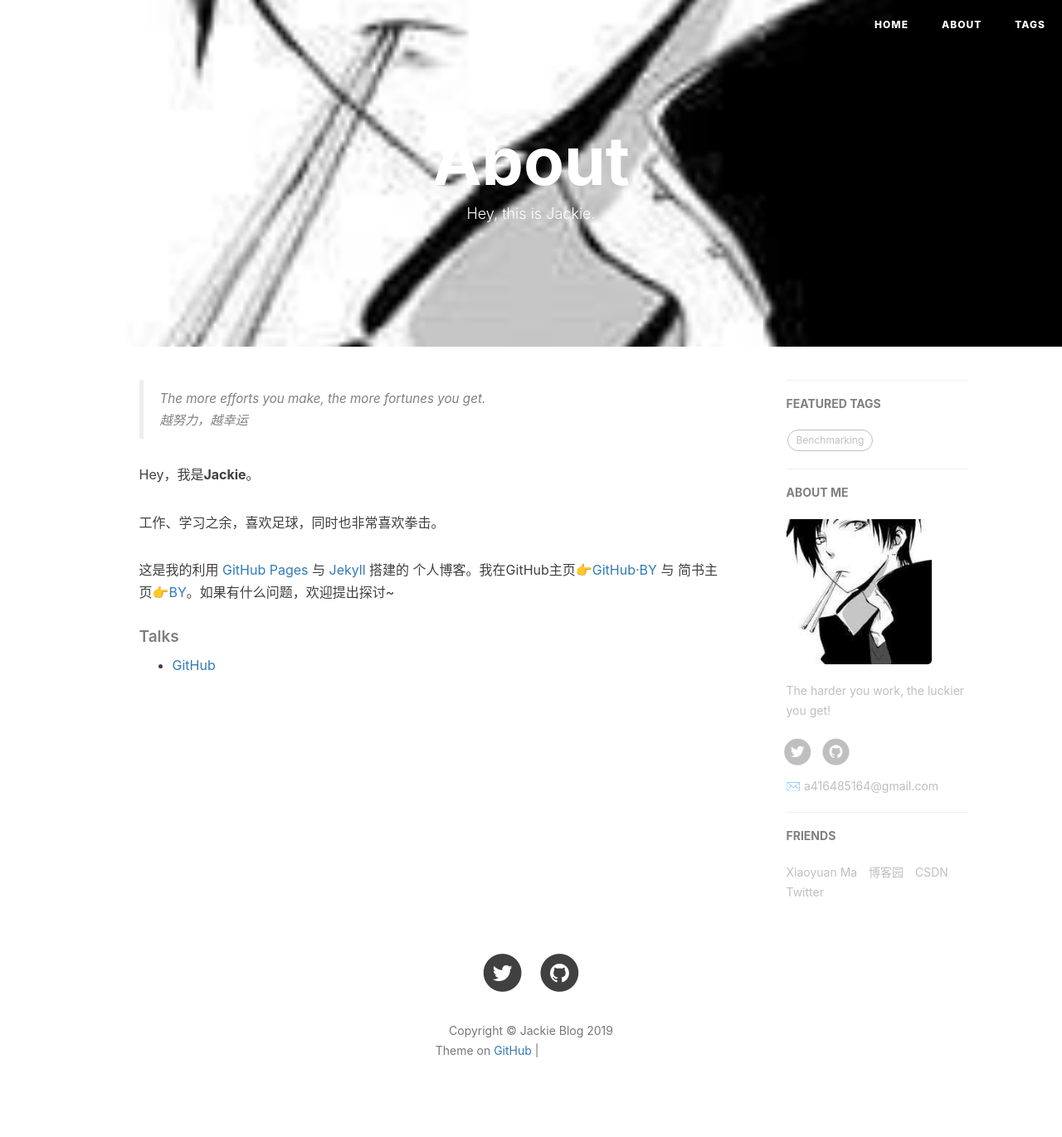
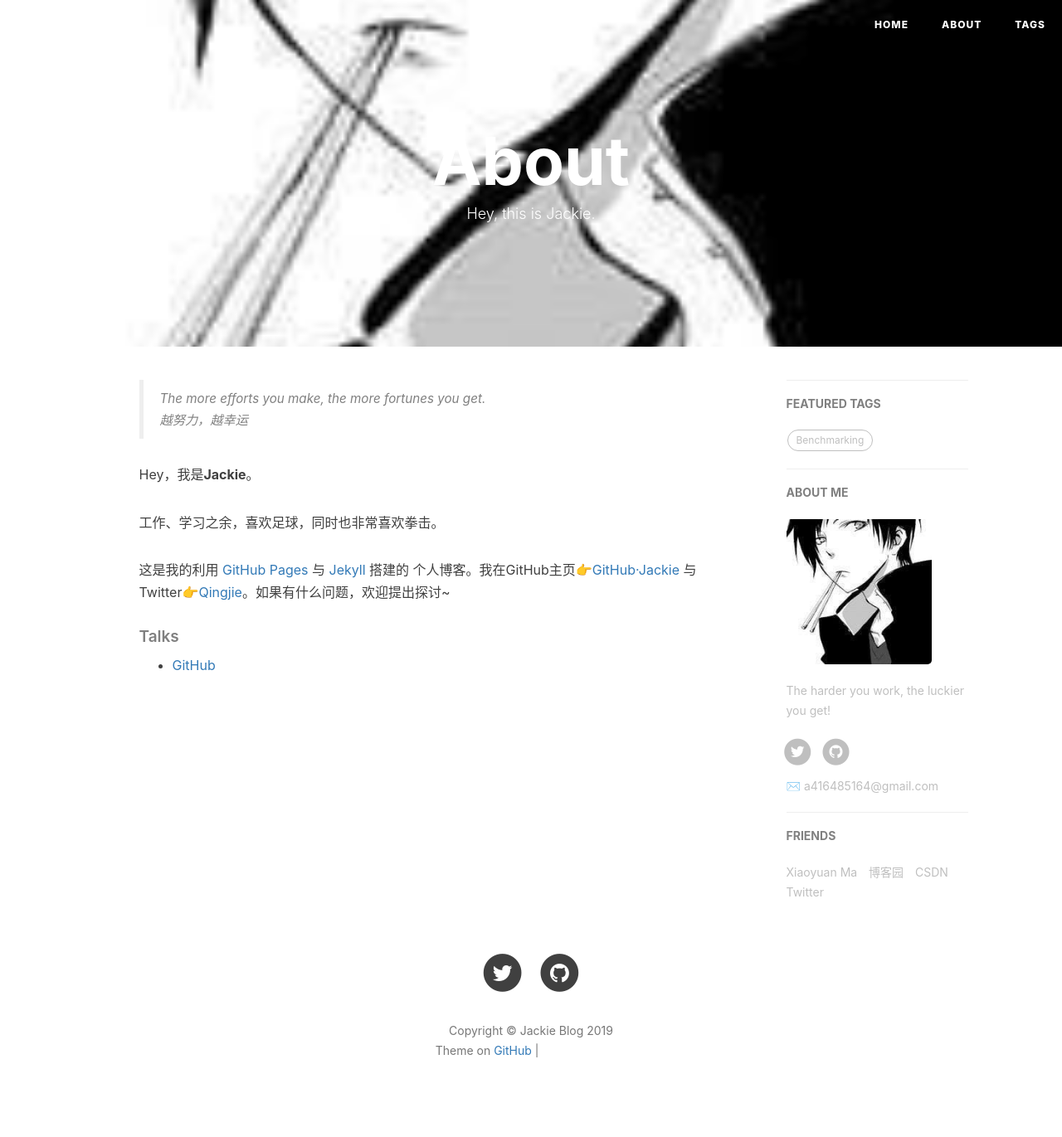
Before and after one commit to a416485164/a416485164.github.io, a Jekyll site: the page built from about.html, in a window 1280 px wide. Shown: the whole page at 83% size. Built offline with Jekyll 4.4.1, drawn with Linux system fonts in a browser that asks for light colours; nearby versions of some CDN libraries; comment, search, counter and statistics services are not loaded; grey boxes are pictures that could not be loaded.

Commit message:
Update about.html

```diff
--- a/about.html
+++ b/about.html
@@ -22,7 +22,7 @@
 
     <p>工作、学习之余，喜欢足球，同时也非常喜欢拳击。</p>
 
-    <p>这是我的利用 <a href="https://pages.github.com/">GitHub Pages</a> 与 <a href="http://jekyll.com.cn/">Jekyll</a> 搭建的 个人博客。我在GitHub主页<a href="https://github.com/qiubaiying">👉GitHub·BY</a> 与 简书主页<a href="https://http://www.jianshu.com/u/e71990ada2fd">👉BY</a>。如果有什么问题，欢迎提出探讨~</p>
+    <p>这是我的利用 <a href="https://pages.github.com/">GitHub Pages</a> 与 <a href="http://jekyll.com.cn/">Jekyll</a> 搭建的 个人博客。我在GitHub主页<a href="https://github.com/a416485164">👉GitHub·Jackie</a> 与 Twitter<a href="https://twitter.com/a416485164">👉Qingjie</a>。如果有什么问题，欢迎提出探讨~</p>
 
     <p></p>
 
```
